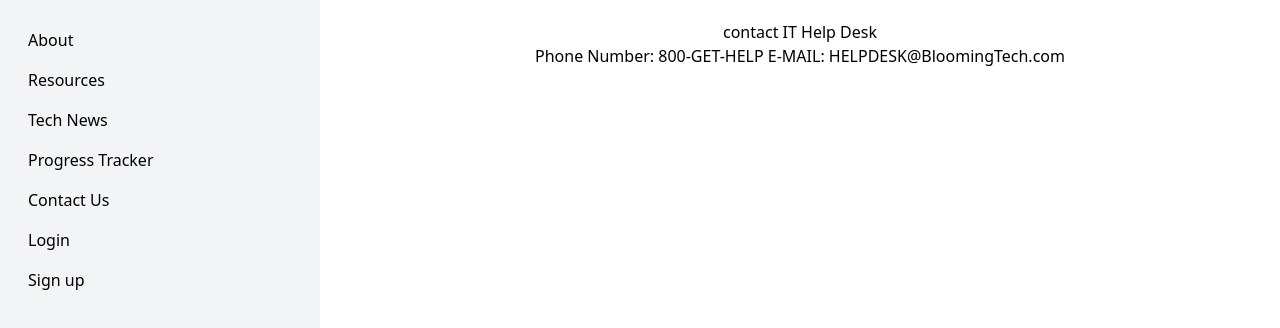
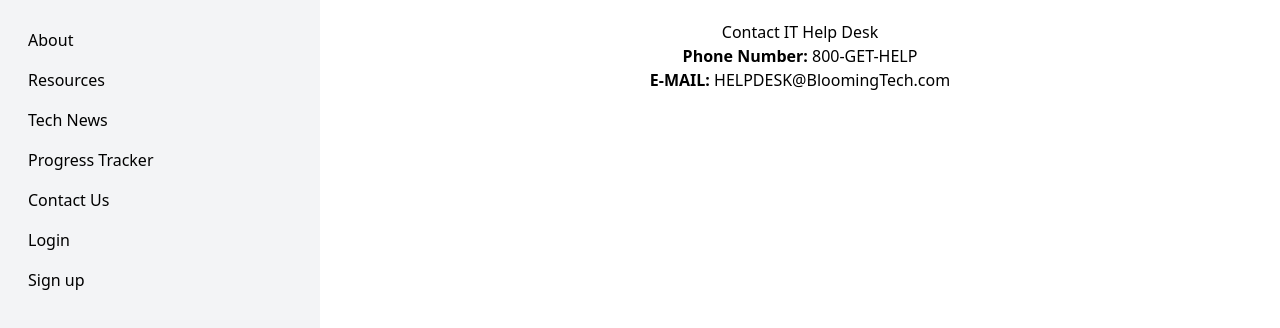
Before and after one commit to mamin89/BloomingTech, a React (Create React App) app in the folder frontend/: page /contact-us in a window 1280 px wide. Shown: the top 328 px of the page. Built offline with nearby package versions, Linux system fonts and the light colour scheme; the HTML template or start-up script is replaced by a standard one.

Commit message:
styled contact us

```diff
--- a/frontend/src/pages/contactUs.js
+++ b/frontend/src/pages/contactUs.js
@@ -3,8 +3,13 @@ import React from "react";
 function ContactUs() {
   return (
     <div>
-      contact IT Help Desk
-      <h1>Phone Number: 800-GET-HELP E-MAIL: HELPDESK@BloomingTech.com</h1>
+      Contact IT Help Desk
+      <div>
+        <span class="font-semibold">Phone Number:</span> 800-GET-HELP
+      </div>
+      <div>
+        <span class="font-semibold"> E-MAIL:</span> HELPDESK@BloomingTech.com
+      </div>
     </div>
   );
 }
```
